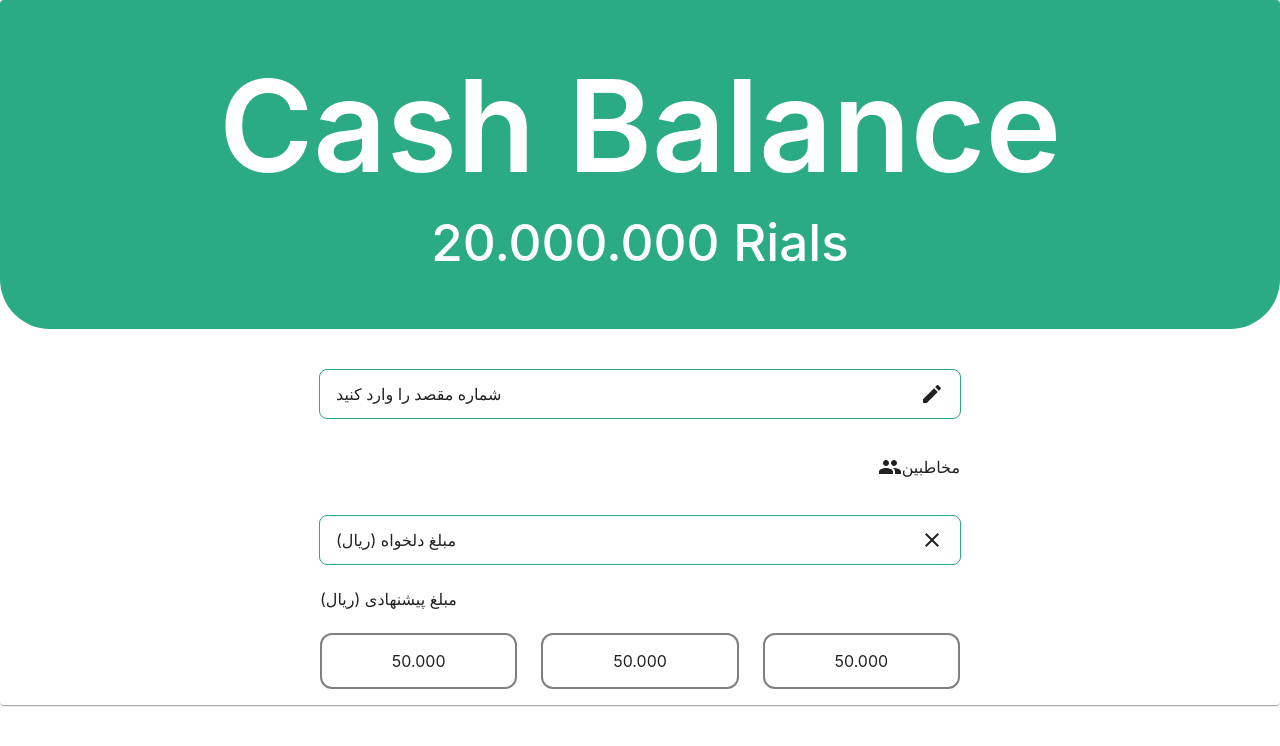
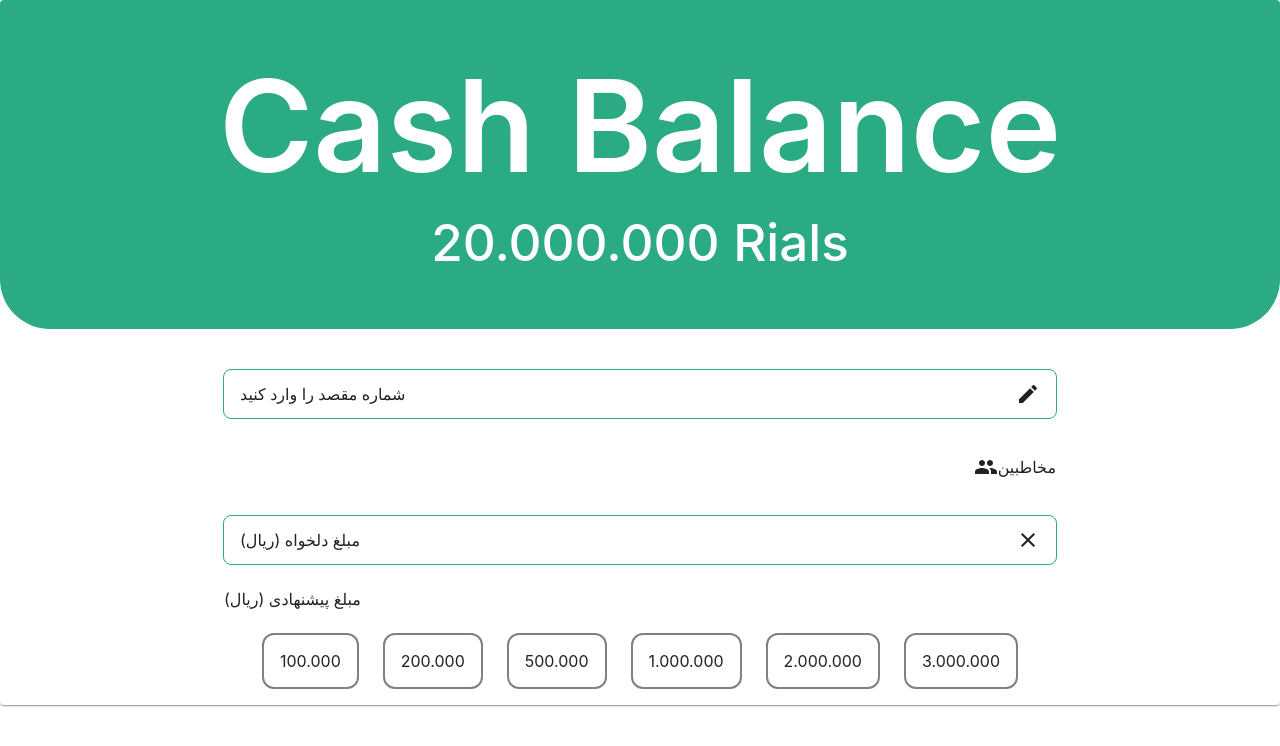
Before and after one commit to siahvosh/digital-wallet, a React (Create React App) app: page /transfer in a window 1280 px wide. Shown: the top 746 px of the page. Built offline with nearby package versions, Linux system fonts and the light colour scheme.

Commit message:
set alignment

```diff
--- a/src/Pages/WalletActions/Transfer.tsx
+++ b/src/Pages/WalletActions/Transfer.tsx
@@ -15,7 +15,7 @@ export const Transfer = () => {
                     </Grid2>
                     <Grid2 container style={{marginTop: '1.5rem'}} size={12} spacing={3} className={'action-container'}>
                         <Grid2 size={12} style={{justifyContent: 'center', display: 'center'}}>
-                            <div style={{borderRadius: '8px' ,width: '50vw', height: '3rem', border: '1px solid #2bab84',justifyContent: 'space-between' ,margin: 'auto', alignContent: 'center'}}>
+                            <div style={{borderRadius: '8px' ,width: '65vw', height: '3rem', border: '1px solid #2bab84',justifyContent: 'space-between' ,margin: 'auto', alignContent: 'center'}}>
                                 <div style={{display: 'flex', justifyContent: 'space-between', alignItems: 'center', padding: '0 1rem 0 1rem'}}>
                                     <span style={{alignContent: 'center'}}>شماره مقصد را وارد کنید</span>
                                     <EditIcon/>
@@ -23,7 +23,7 @@ export const Transfer = () => {
                             </div>
                         </Grid2>
                         <Grid2 size={12} style={{justifyContent: 'center', display: 'center'}}>
-                            <div style={{width: '50vw', height: '3rem',justifyContent: 'space-between' ,margin: 'auto', alignContent: 'center'}}>
+                            <div style={{width: '65vw', height: '3rem',justifyContent: 'space-between' ,margin: 'auto', alignContent: 'center'}}>
                                 <div style={{display: 'flex', justifyContent: 'end'}}>
                                     <PeopleIcon/>
                                     <span style={{alignContent: 'center'}}>مخاطبین</span>
@@ -31,26 +31,34 @@ export const Transfer = () => {
                             </div>
                         </Grid2>
                         <Grid2 size={12} style={{justifyContent: 'center', display: 'center'}}>
-                            <div style={{borderRadius: '8px' ,width: '50vw', height: '3rem', border: '1px solid #2bab84',justifyContent: 'space-between' ,margin: 'auto', alignContent: 'center'}}>
+                            <div style={{borderRadius: '8px' ,width: '65vw', height: '3rem', border: '1px solid #2bab84',justifyContent: 'space-between' ,margin: 'auto', alignContent: 'center'}}>
                                 <div style={{display: 'flex', justifyContent: 'space-between', alignItems: 'center', padding: '0 1rem 0 1rem'}}>
                                     <span style={{alignContent: 'center'}}>مبلغ دلخواه (ریال) </span>
                                     <CloseIcon/>
                                 </div>
                             </div>
                         </Grid2>
-                        <Grid2 size={12} container style={{justifyContent: 'center', display: 'center', width: '50vw', margin: 'auto', alignContent: 'center'}}>
+                        <Grid2 size={12} container style={{justifyContent: 'center', display: 'center', width: '65vw', margin: 'auto', alignContent: 'center'}}>
                             <Grid2 size={12}>
                                 <span style={{display: 'flex', justifyContent: 'start'}}>مبلغ پیشنهادی (ریال)</span>
                             </Grid2>
-
-                            <Grid2 size={4}>
-                                <div style={{borderRadius: '12px', border: '2px solid gray', padding: '1rem'}}>50.000</div>
+                            <Grid2  sx={{display: { xs: '6', md: '4' } }}>
+                                <div style={{borderRadius: '12px', border: '2px solid gray', padding: '1rem'}}>100.000</div>
                             </Grid2>
-                            <Grid2 size={4}>
-                                <div style={{borderRadius: '12px', border: '2px solid gray', padding: '1rem'}}>50.000</div>
+                            <Grid2  sx={{display: { xs: '6', md: '4' } }}>
+                                <div style={{borderRadius: '12px', border: '2px solid gray', padding: '1rem'}}>200.000</div>
                             </Grid2>
-                            <Grid2 size={4}>
-                                <div style={{borderRadius: '12px', border: '2px solid gray', padding: '1rem'}}>50.000</div>
+                            <Grid2  sx={{display: { xs: '6', md: '4' } }}>
+                                <div style={{borderRadius: '12px', border: '2px solid gray', padding: '1rem'}}>500.000</div>
+                            </Grid2>
+                            <Grid2  sx={{display: { xs: '6', md: '4' } }}>
+                                <div style={{borderRadius: '12px', border: '2px solid gray', padding: '1rem'}}>1.000.000</div>
+                            </Grid2>
+                            <Grid2  sx={{display: { xs: '6', md: '4' } }}>
+                                <div style={{borderRadius: '12px', border: '2px solid gray', padding: '1rem'}}>2.000.000</div>
+                            </Grid2>
+                            <Grid2 sx={{display: { xs: '6', md: '4' } }}>
+                                <div style={{borderRadius: '12px', border: '2px solid gray', padding: '1rem'}}>3.000.000</div>
                             </Grid2>
 
                         </Grid2>
```
